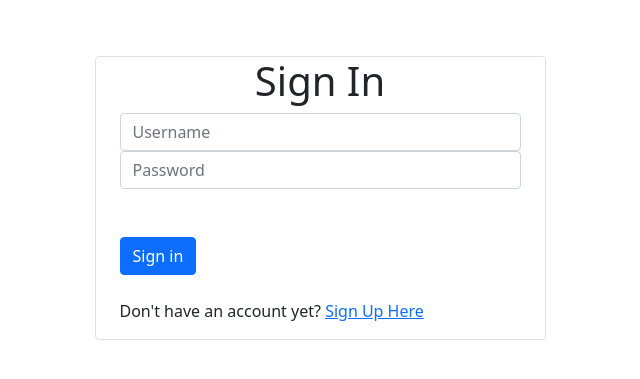
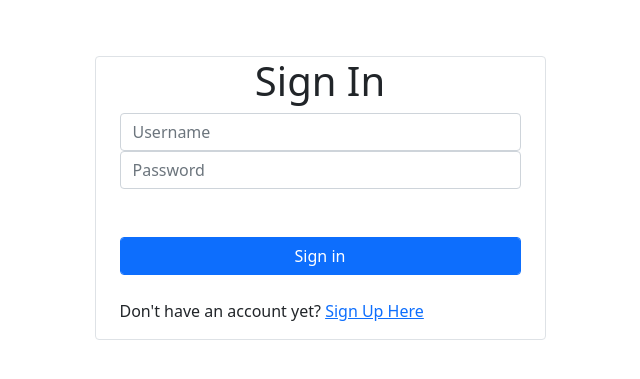
Before and after one commit to urielmayo/djangoChat, a Django app: page /users/login in a window 1280 px wide. Shown: the top 379 px of the page, without its empty margins (320-960 px from the left). Run offline with Django 3.2, Linux system fonts and the light colour scheme.

Commit message:
modifying sing in button class

```diff
--- a/templates/users/login.html
+++ b/templates/users/login.html
@@ -21,10 +21,9 @@
             <div class="form-group">
                 <input class="form-control" type="password" placeholder="Password" name="password">
             </div>
-
-            <button class="btn btn-primary btn-block mt-5" type="submit">Sign in</button>
+            <button class="btn btn-primary form-control btn-block mt-5" type="submit">Sign in</button>
 
         </form>
-        <p class="mt-4">Don't have an account yet? <a href="{% url 'users:signup' %}">Sign Up Here</a></p>
+        <p class="mt-4">Don't have an account yet? <a href="{% url 'users:signup' %}"> Sign Up Here</a></p>
     </div>
 {% endblock %}
```
